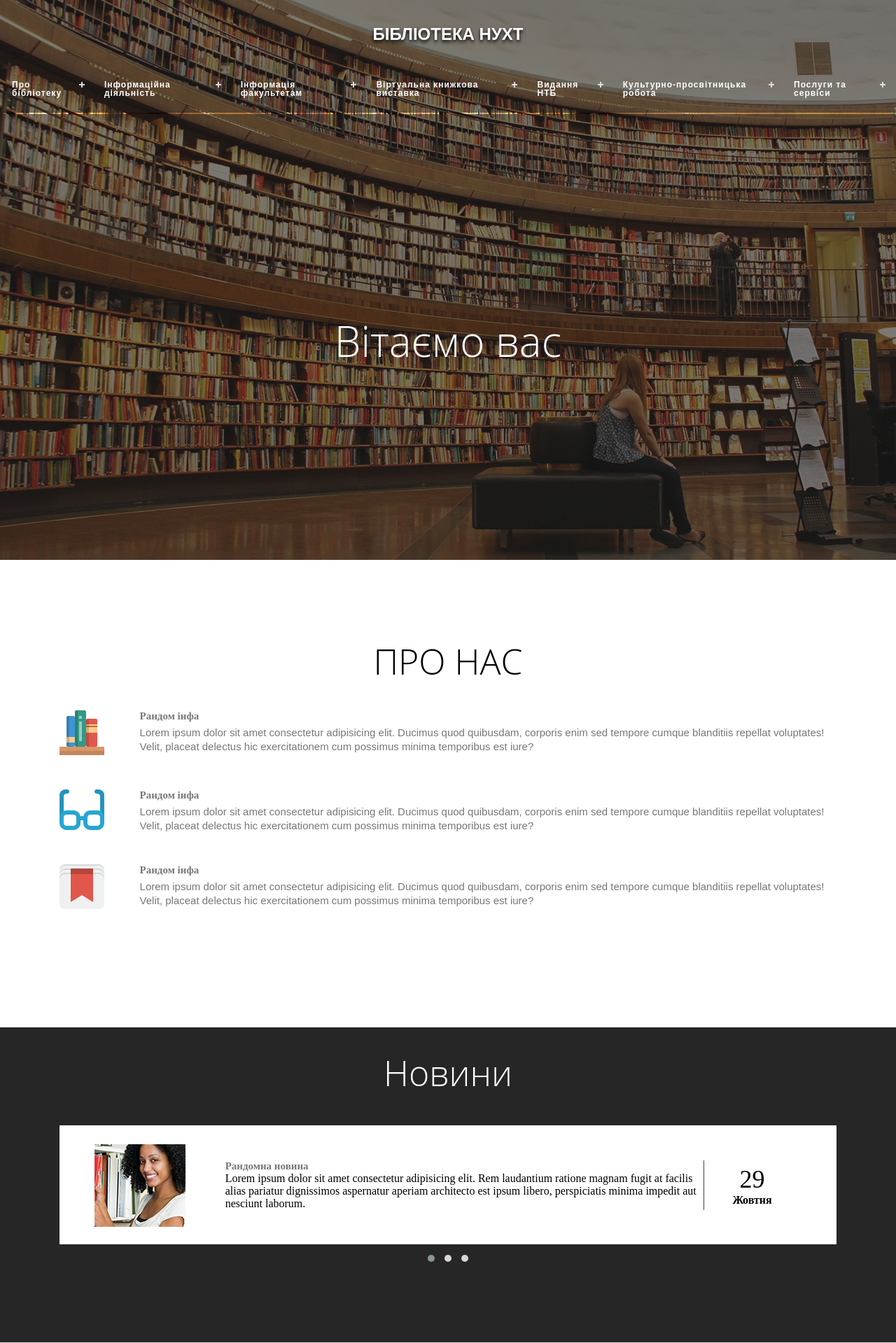
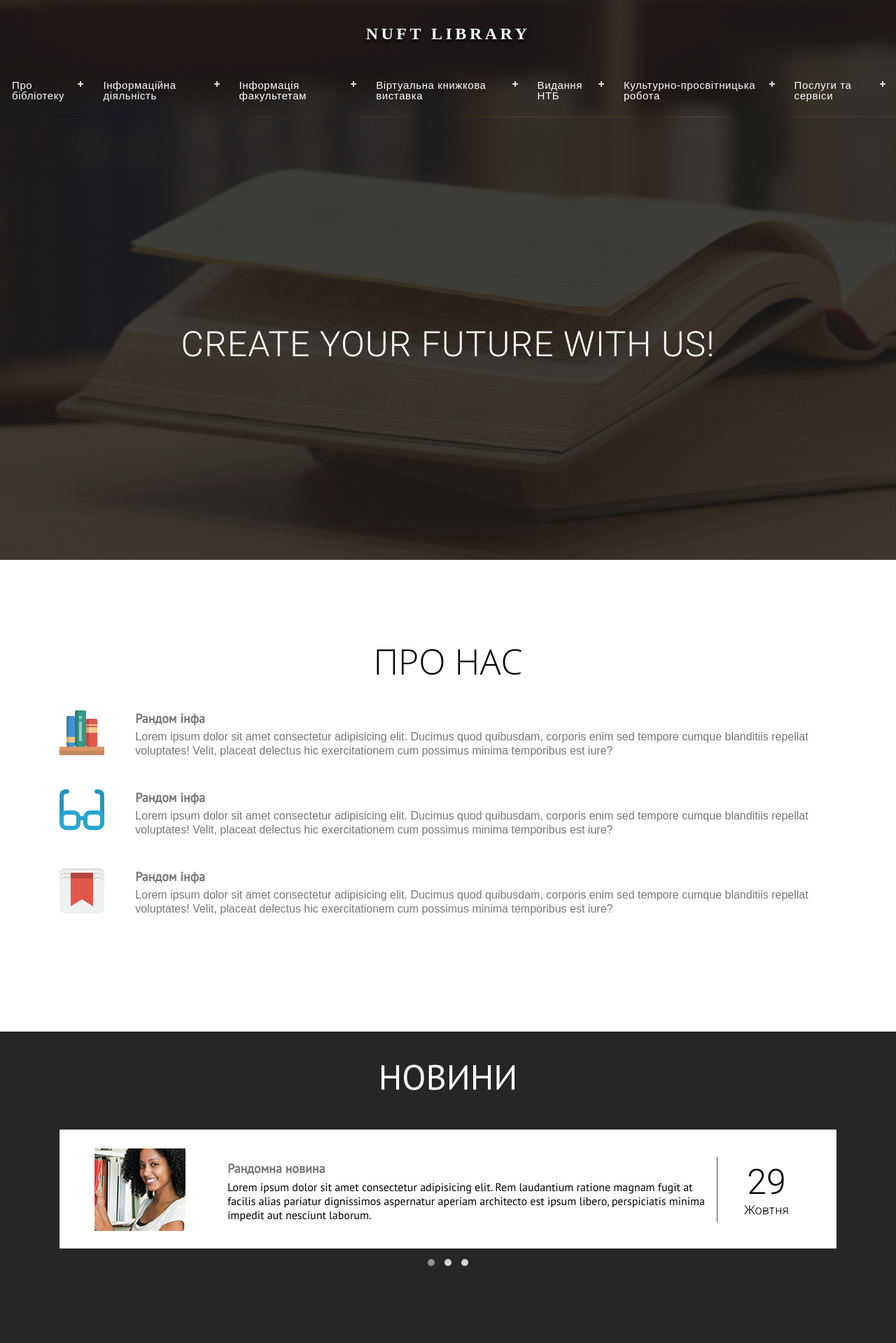
Before and after one commit to rastym/library, a web app: file web-site-template/src/index.html in a window 1280 px wide. Shown: the top 1919 px of the page at 70% size. Run offline with its HTML, style and script files only (its server is not run), Linux system fonts and the light colour scheme; some libraries are stand-ins or nearby versions.

Commit message:
cosmetic job with fonts and images,small markup fixes

```diff
--- a/web-site-template/src/css/bg-slider.css
+++ b/web-site-template/src/css/bg-slider.css
@@ -6,15 +6,15 @@
   padding: 0px;
 }
 .slItems > div:nth-child(1) {
-  background-image: url("../img/header_bg.jpg");
+  background-image: url("../img/header_slider_1.jpg");
 }
 
 .slItems > div:nth-child(2) {
-  background-image: url(../img/bg2.jpg);
+  background-image: url("../img/header_slider_2.jpg");
 }
 
 .slItems > div:nth-child(3) {
-  background-image: url(../img/bg3.jpg);
+  background-image: url("../img/header_slider_3.jpg");
 }
 .slider {
   width: 100%;
--- a/web-site-template/src/css/styles.css
+++ b/web-site-template/src/css/styles.css
@@ -1,4 +1,10 @@
-@import url(https://fonts.googleapis.com/css?family=Oswald);
+@import url("https://fonts.googleapis.com/css?family=Oswald");
+
+@import url("https://fonts.googleapis.com/css?family=PT+Sans");
+
+@import url("https://fonts.googleapis.com/css?family=Open+Sans+Condensed:300");
+
+@import url("https://fonts.googleapis.com/css?family=Roboto:100,300,400");
 
 .wrapper {
   max-width: 1170px;
@@ -10,22 +16,23 @@
 body {
   position: relative;
   box-sizing: border-box;
+  font-family: "PT Sans", sans-serif;
 }
 
 h1 {
   color: #ffffff;
   font-size: 24px;
-  font-family: sans-serif;
   text-transform: uppercase;
 }
 
 h2 {
   color: #fff;
-  font: 300 50px/50px "Open Sans", sans-serif;
+  font: 300 50px/50px "PT Sans";
+  text-transform: uppercase;
 }
 
 h4 {
-  font-size: 15px;
+  font-size: 18px;
   color: #777;
 }
 
@@ -51,7 +58,7 @@ header .top_overlay {
   z-index: 45;
   padding-bottom: 5px;
   margin-bottom: 2px;
-  background: rgba(34, 34, 34, 0.6);
+  background: rgba(34, 34, 34, 0.4);
 }
 
 header .bottom_overlay {
@@ -59,7 +66,7 @@ header .bottom_overlay {
   min-height: 100%;
   z-index: 5;
   padding-bottom: 5px;
-  background: rgba(34, 34, 34, 0.6);
+  background: rgba(34, 34, 34, 0.4);
   display: flex;
   justify-content: center;
   align-items: center;
@@ -69,19 +76,21 @@ header .bottom_overlay h2 {
   margin-top: -148px;
   text-align: center;
   color: #fff;
-  font-size: 60px;
+  letter-spacing: 1px;
+  font-family: "Roboto", sans-serif;
 }
 
 header .library_name {
   z-index: 4;
   padding: 35px 0;
-  font-size: 36px;
-  text-align: center;
 }
 
 header .library_name h1 {
   z-index: 4;
   text-shadow: 0px 3px 5px #000;
+  text-align: center;
+  font-family: "Roboto Slab", serif;
+  letter-spacing: 4.5px;
 }
 
 .logo {
@@ -149,11 +158,12 @@ nav {
 
 #cssmenu > ul > li > a {
   padding: 17px;
-  font-size: 12px;
-  letter-spacing: 1px;
+  font-size: 15px;
+  letter-spacing: 0.6px;
   text-decoration: none;
   color: #fff;
-  font-weight: 700;
+  font-family: inherit;
+  font-weight: 400;
 }
 
 #cssmenu > ul > li:hover > a,
@@ -331,13 +341,13 @@ main .about__items__item .item__info {
 }
 
 main .about__items__item .item__info h4 {
-  font-size: 15px;
+  font-size: 18px;
   color: #777;
   margin-bottom: 5px;
 }
 
 main .about__items__item .item__info p {
-  font-size: 15px;
+  font-size: 16px;
   font-family: sans-serif;
   color: #777;
   margin-top: 5px;
@@ -375,7 +385,7 @@ main .news .content .owl-carousel .news__item {
   display: flex;
   flex: wrap;
   align-items: center;
-  padding: 24px 52px 23px 30px;
+  padding: 24px 30px 23px 30px;
   background: #fff;
   height: 170px;
 }
@@ -393,6 +403,12 @@ main .news .content .owl-carousel .news__item .news__image img {
 main .news .content .owl-carousel .news__item .news__article {
   flex-basis: 700px;
   border-right: 1px solid #444;
+  padding-right: 5px;
+}
+
+main .news .content .owl-carousel .news__item .news__article h4 {
+  color: #777;
+  margin: 5px 0;
 }
 
 main .news .content .owl-carousel .news__item .news__date {
@@ -402,10 +418,15 @@ main .news .content .owl-carousel .news__item .news__date {
 
 main .news .content .owl-carousel .news__item .news__date span {
   font-size: 36px;
+  font-family: "Roboto";
+  font-size: 50px;
+  font-weight: 300;
 }
 
 main .news .content .owl-carousel .news__item .news__date h5 {
-  font-size: 16px;
+  font-family: "Roboto";
+  font-size: 18px;
+  font-weight: 300;
 }
 
 main .e__resources {
@@ -575,7 +596,8 @@ main .popular__books__right-img a img {
 }
 
 footer {
-  background: url("../img/background_dark.png");
+  background: url("../img/footer_bg.jpg");
+  background-position: center;
   display: flex;
   flex-wrap: wrap;
   justify-content: center;
@@ -589,7 +611,7 @@ footer address {
   max-width: 400px;
   padding: 34px 0 47px;
   margin: 30px 0;
-  background: rgba(236, 175, 105, 0.4);
+  background: rgba(236, 175, 105, 0.3);
   text-align: center;
 }
 
@@ -654,6 +676,10 @@ footer .copyright {
 
   header {
     overflow: inherit;
+  }
+
+  #cssmenu > ul > li.has-sub > a:after {
+    display: none;
   }
 
   #cssmenu .main-menu {
--- a/web-site-template/src/index.html
+++ b/web-site-template/src/index.html
@@ -31,7 +31,7 @@
 
       <div class="top_overlay">
         <div class="library_name">
-          <h1>Бібліотека НУХТ<h1>
+          <h1>NUFT Library <h1>
         </div>
         <nav id="cssmenu">
           <div id="head-mobile"></div>
@@ -170,7 +170,7 @@
       </div>
 
       <div class="bottom_overlay">
-          <h2>Вітаємо вас </h2>
+          <h2>create your future with us! </h2>
       </div>
     </header>
 
```
Also changed, not shown: web-site-template/src/precss/styles.less (+38 -18 lines), web-site-template/src/fonts/open-sans.light.ttf (added), web-site-template/src/img/footer_bg.jpg, web-site-template/src/img/header_slider_1.jpg (added), web-site-template/src/img/header_slider_2.jpg (added), web-site-template/src/img/header_slider_3.jpg (added), 1 other file.
